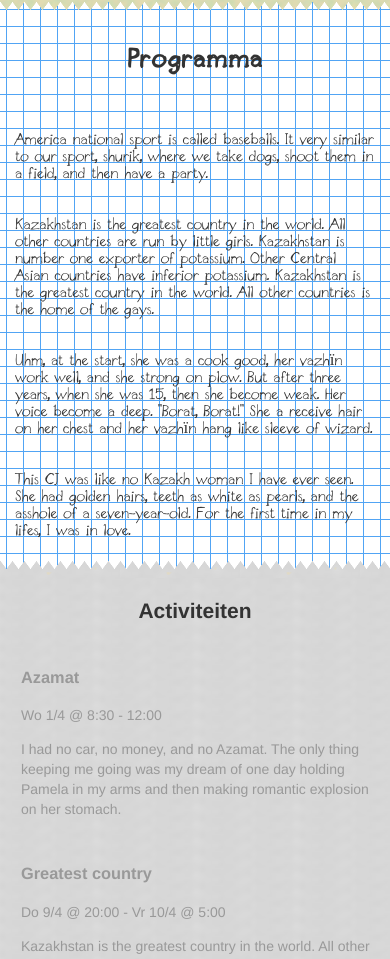
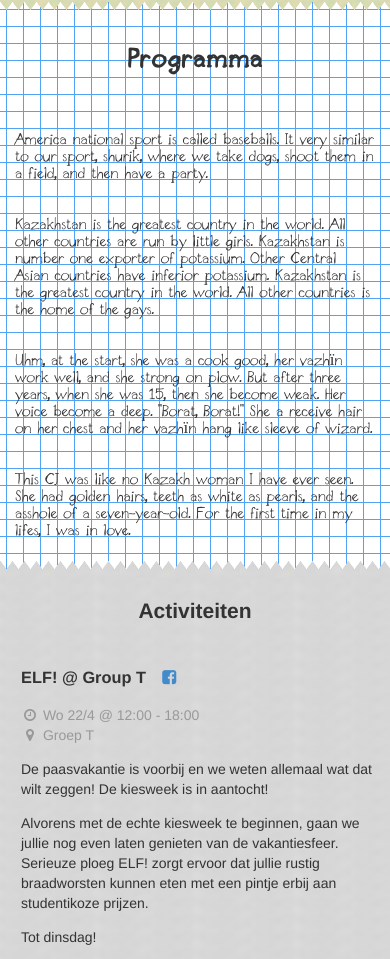
Before and after one commit to vierbergenlars/elf, a PHP site: page / in a window 390 px wide. Shown: the part 3557-4516 px from the top of the page. Run offline with PHP 8.4, Linux system fonts and the light colour scheme; some libraries are stand-ins or nearby versions.

Commit message:
Events: improve layout, add first event; icons fixed width
Add facebook event link
Add icons to time & location, and mute the text

Make icons fixed-width

```diff
--- a/index.html
+++ b/index.html
@@ -27,7 +27,7 @@
 <meta property="twitter:site" content="elf_1415">
 
 <link rel="stylesheet" href="css/main.css">
-<link href="//netdna.bootstrapcdn.com/font-awesome/4.0.3/css/font-awesome.css" rel="stylesheet">
+<link href="http://netdna.bootstrapcdn.com/font-awesome/4.0.3/css/font-awesome.css" rel="stylesheet">
 <!-- <link rel="stylesheet/less" href="less/main.less">
 <script src="js/vendor/less-1.7.0.min.js"></script> -->
 
@@ -296,50 +296,14 @@ Lotte &amp; Pieter</p>								</div>
 				<div class="col-sm-6">
 					<div class="row activity-list">
 													<div class="col-xs-12 vevent" data-location="50.874799,4.708097">
-								<h3 class="summary">Azamat</h3>
-								<p>
-																	<time class="dtstart" datetime="2014-04-01T08:30+02:00">Wo 1/4 @ 8:30</time> - <time class="dtend" datetime="2014-04-01T12:00+02:00">12:00</time>
+								<h3 class="summary">ELF! @ Group T&emsp;<a href="https://facebook.com/events/825123334184359/" title="To facebook event" target="_blank"><i class="fa fa-facebook-square"></i></a></h3>
+								<p class="time">
+																	<i class="fa fa-clock-o fa-fw"></i> <time class="dtstart" datetime="2014-04-22T12:00+02:00">Wo 22/4 @ 12:00</time> - <time class="dtend" datetime="2014-04-22T18:00+02:00">18:00</time>
 								</p>
-								<p class="description">I had no car, no money, and no Azamat. The only thing
-								keeping me going was my dream of one day holding Pamela in my
-								arms and then making romantic explosion on her stomach.</p>
-							</div>
-													<div class="col-xs-12 vevent" data-location="50.8783735,4.707421">
-								<h3 class="summary">Greatest country</h3>
-								<p>
-																	<time class="dtstart" datetime="2014-04-09T20:00+02:00">Do 9/4 @ 20:00</time> - <time class="dtend" datetime="2014-04-10T05:00+02:00">Vr 10/4 @ 5:00</time>
-								</p>
-								<p class="description">Kazakhstan is the greatest country in the world. All other
-								countries are run by little girls. Kazakhstan is number one
-								exporter of potassium. Other Central Asian countries have
-								inferior potassium. Kazakhstan is the greatest country in the
-								world. All other countries is the home of the gays.</p>
-							</div>
-													<div class="col-xs-12 vevent" data-location="50.8784772,4.7115124">
-								<h3 class="summary">Korki</h3>
-								<p>
-																	<time class="dtstart" datetime="2014-04-14T10:00+02:00">Di 14/4 @ 10:00</time> - <time class="dtend" datetime="2014-04-14T15:00+02:00">15:00</time>
-								</p>
-								<p class="description">I, uh, like a very much Korki Buchek. You know Korki
-								Buchek? Bing-bang-bing-bang-bing-dl-dl-ding-ding *click* *click*
-								*click-click* bing-bang-bing-bang-bing-dl-dl-ding-ding *click*
-								*click*</p>
-							</div>
-													<div class="col-xs-12 vevent" data-location="50.8738797,4.7098243">
-								<h3 class="summary">Woman</h3>
-								<p>
-																	<time class="dtstart" datetime="2014-04-14T12:00+02:00">Di 14/4 @ 12:00</time> - <time class="dtend" datetime="2014-04-14T18:00+02:00">18:00</time>
-								</p>
-								<p class="description">In Kazakhstan, it is illegal for more than five woman to
-								be in the same place except for in brothel or in grave. In US
-								and A, many womens meet in a groups called feminists.</p>
-							</div>
-													<div class="col-xs-12 vevent" data-location="50.8738797,4.7098243">
-								<h3 class="summary">Always party</h3>
-								<p>
-																	<time class="dtstart" datetime="2014-04-10T20:06+02:00">Vr 10/4 @ 20:06</time> - <time class="dtend" datetime="2014-10-10T05:00+02:00">Za 10/10 @ 5:00</time>
-								</p>
-								<p class="description">Party, always! I like.</p>
+								<p class="location"><i class="fa fa-map-marker fa-fw"></i> Groep T</p>
+								<div class="description"><p>De paasvakantie is voorbij en we weten allemaal wat dat wilt zeggen! De kiesweek is in aantocht!</p>
+<p>Alvorens met de echte kiesweek te beginnen, gaan we jullie nog even laten genieten van de vakantiesfeer. Serieuze ploeg ELF! zorgt ervoor dat jullie rustig braadworsten kunnen eten met een pintje erbij aan studentikoze prijzen.</p>
+<p>Tot dinsdag!</p></div>
 							</div>
 											</div>
 				</div>
@@ -362,12 +326,12 @@ Lotte &amp; Pieter</p>								</div>
 				<div class="col-xs-6">
 					<p>
 						<a
-							href="https://twitter.com/elf_1415"><i
-							class="fa fa-twitter"></i> @elf_1415						</a>
+							href="https://twitter.com/elf_1415" target="_blank"><i
+							class="fa fa-twitter fa-fw"></i> @elf_1415						</a>
 					</p>
 					<p>
-						<a href="https://facebook.com/elfpraesidium"><i
-							class="fa fa-facebook"></i> /elfpraesidium </a>
+						<a href="https://facebook.com/elfpraesidium" target="_blank"><i
+							class="fa fa-facebook fa-fw"></i> /elfpraesidium </a>
 					</p>
 				</div>
 			</div>
@@ -398,7 +362,7 @@ Lotte &amp; Pieter</p>								</div>
 	  var js, fjs = d.getElementsByTagName(s)[0];
 	  if (d.getElementById(id)) return;
 	  js = d.createElement(s); js.id = id;
-	  js.src = "//connect.facebook.net/en_GB/all.js#xfbml=1";
+	  js.src = "http://connect.facebook.net/en_GB/all.js#xfbml=1";
 	  fjs.parentNode.insertBefore(js, fjs);
 	}(document, 'script', 'facebook-jssdk'));</script>
 </body>
--- a/less/activities.less
+++ b/less/activities.less
@@ -29,6 +29,14 @@
 		.background-and-border-on-hover(rgba(100%, 100%, 100%, 30%));
 	}
 	margin: 5px;
+	.location {
+		color: @text-muted;
+		margin-top: 0;
+	}
+	.time {
+		color: @text-muted;
+		margin-bottom: 0;
+	}
 }
 
 .activity-now {
```
Also changed, not shown: generator/nl.php (+11 -46 lines), generator/template.php (+11 -10 lines), css/main.css.
